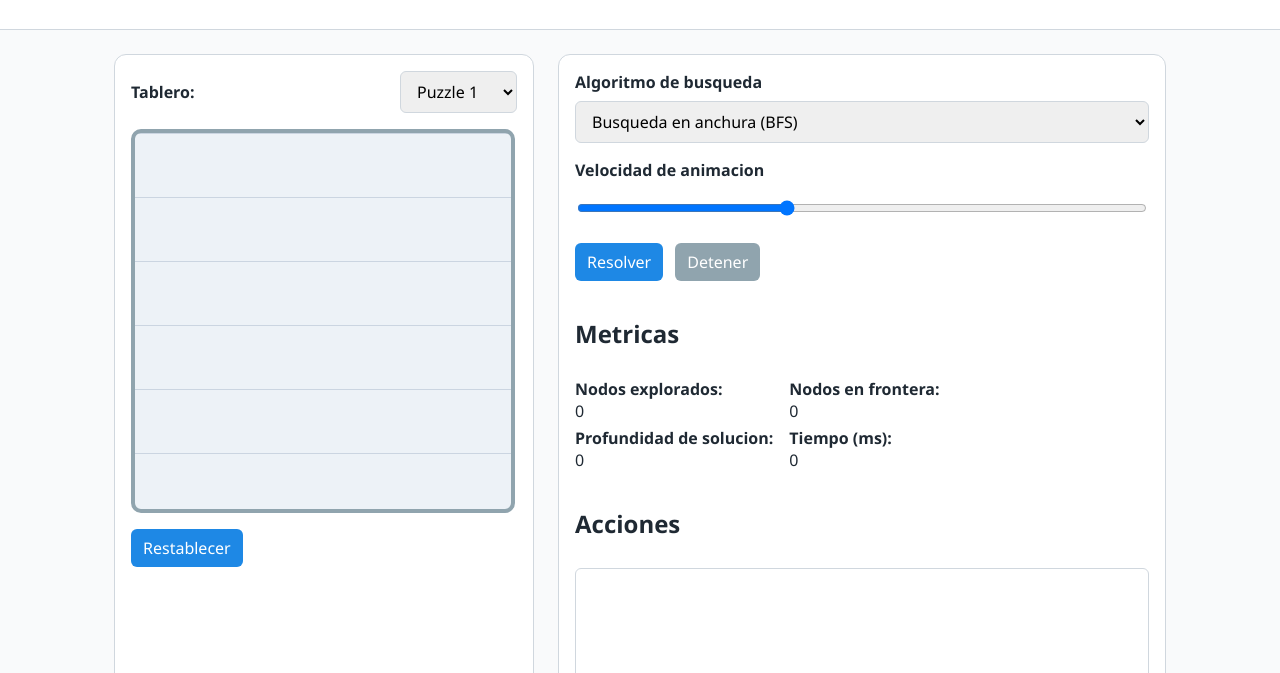
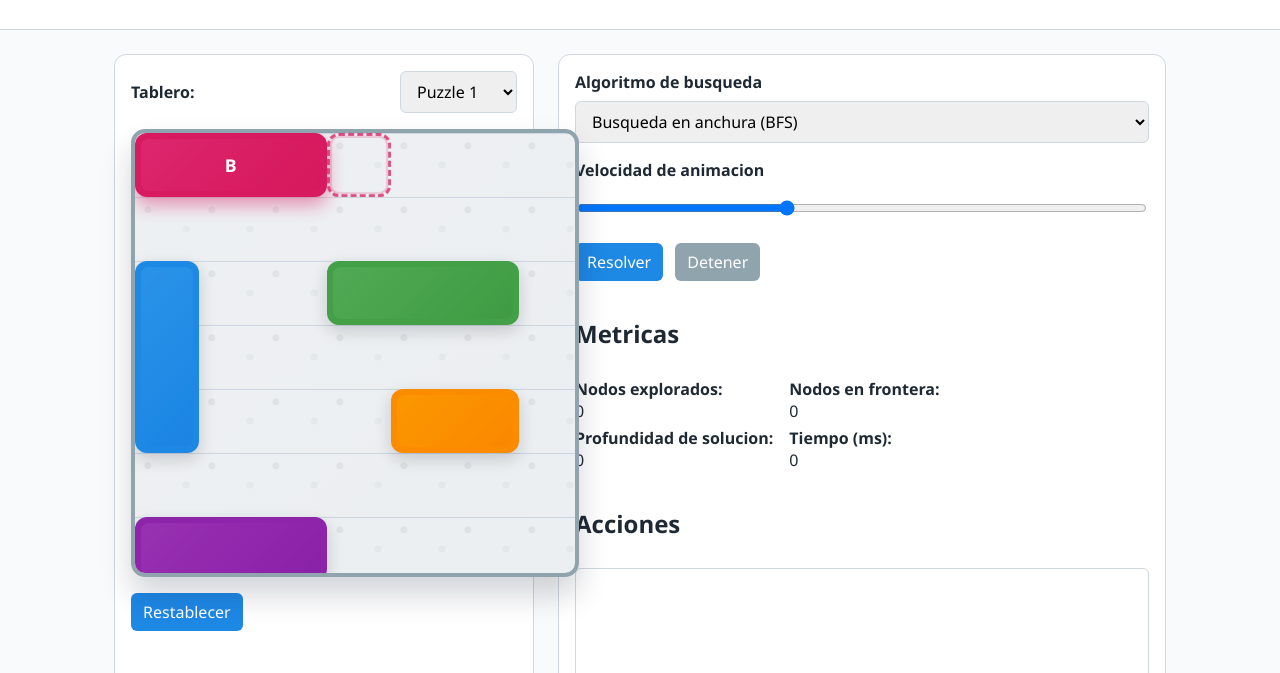
Before and after one commit to JiCorrales/traffic-jam-solver, a plain HTML site: page src/index.html in a window 1280 px wide. Shown: the part 127-800 px from the top of the page. Drawn offline with Linux system fonts and the light colour scheme; no server answers.

Commit message:
Connect puzzle loading with full board rendering and visual refresh
Linked the puzzle selection system to a new board renderer that parses each puzzle file, detects vehicle orientation, highlights the target car, and marks the exit position (src/scripts/boardRenderer.js).
Implemented a complete parsing to rendering to event pipeline with cached puzzle and board data (src/scripts/main.js, src/scripts/boardRenderer.js), where puzzle:selected now exposes both { puzzle, board } for other components to react.
Enhanced visuals with a concrete-style texture, smooth transitions, and color-coded vehicles based on the defined palette (assets/styles.css).
The board now dynamically resizes to fit each puzzle layout for a consistent and polished display.

```diff
--- a/assets/styles.css
+++ b/assets/styles.css
@@ -1,12 +1,19 @@
 :root {
     --board-size: 6;
+    --board-rows: var(--board-size);
+    --board-columns: var(--board-size);
     --cell-size: 64px;
     --bg-color: #f9fafb;
     --primary-color: #1e88e5;
     --accent-color: #d81b60;
+    --goal-color: #d81b60;
     --text-color: #1f2933;
     --border-color: #d0d7de;
-    --vehicle-colors: #1e88e5,#43a047,#fb8c00,#8e24aa,#00acc1,#f4511e,#5e35b1,#3949ab;
+    --board-base: #eceff1;
+    --board-grid: #cbd5e1;
+    --board-speck-1: rgba(55, 71, 79, 0.08);
+    --board-speck-2: rgba(84, 110, 122, 0.06);
+    --vehicle-colors: #1e88e5,#43a047,#fb8c00,#8e24aa,#00acc1,#f4511e,#3949ab,#d81b60;
 }
 
 * {
@@ -67,42 +74,107 @@ body {
 
 .board {
     position: relative;
-    width: calc(var(--cell-size) * var(--board-size));
-    height: calc(var(--cell-size) * var(--board-size));
-    background: repeating-linear-gradient(0deg, #edf2f7, #edf2f7 calc(var(--cell-size) - 1px), #cbd5e1 calc(var(--cell-size) - 1px), #cbd5e1 var(--cell-size)),
-        repeating-linear-gradient(90deg, #edf2f7, #edf2f7 calc(var(--cell-size) - 1px), #cbd5e1 calc(var(--cell-size) - 1px), #cbd5e1 var(--cell-size));
+    width: calc(var(--cell-size) * var(--board-columns, var(--board-size)));
+    height: calc(var(--cell-size) * var(--board-rows, var(--board-size)));
+    background:
+        radial-gradient(circle at 20% 20%, var(--board-speck-1) 0 3px, transparent 4px),
+        radial-gradient(circle at 80% 50%, var(--board-speck-2) 0 3px, transparent 4px),
+        repeating-linear-gradient(0deg, var(--board-base), var(--board-base) calc(var(--cell-size) - 1px), var(--board-grid) calc(var(--cell-size) - 1px), var(--board-grid) var(--cell-size)),
+        repeating-linear-gradient(90deg, var(--board-base), var(--board-base) calc(var(--cell-size) - 1px), var(--board-grid) calc(var(--cell-size) - 1px), var(--board-grid) var(--cell-size));
     background-size: var(--cell-size) var(--cell-size);
-    border-radius: 10px;
+    border-radius: 14px;
     border: 4px solid #90a4ae;
     overflow: hidden;
+    box-shadow: 0 18px 30px rgba(15, 23, 42, 0.18);
+}
+
+.board::before {
+    content: "";
+    position: absolute;
+    inset: 0;
+    background: linear-gradient(135deg, rgba(255, 255, 255, 0.08), rgba(255, 255, 255, 0));
+    pointer-events: none;
 }
 
 .board::after {
     content: "Salida";
     position: absolute;
     top: calc(var(--cell-size) * 2);
-    right: -68px;
-    width: 60px;
+    right: -72px;
+    width: 64px;
     text-align: center;
     font-size: 0.75rem;
-    color: #546e7a;
+    color: #455a64;
+    font-weight: 600;
+    letter-spacing: 0.5px;
+    text-transform: uppercase;
+}
+
+.exit-marker {
+    position: absolute;
+    width: var(--cell-size);
+    height: var(--cell-size);
+    border: 3px dashed var(--accent-color);
+    border-radius: 12px;
+    box-shadow: inset 0 0 0 2px rgba(216, 27, 96, 0.25);
+    animation: exitPulse 2.4s ease-in-out infinite;
+    pointer-events: none;
+    z-index: 1;
+}
+
+@keyframes exitPulse {
+    0%,
+    100% {
+        opacity: 0.75;
+        transform: scale(1);
+    }
+    50% {
+        opacity: 1;
+        transform: scale(1.05);
+    }
 }
 
 .vehicle {
     position: absolute;
-    border-radius: 8px;
+    border-radius: 12px;
     color: #fff;
     display: flex;
     align-items: center;
     justify-content: center;
     font-weight: 600;
     letter-spacing: 0.5px;
-    box-shadow: 0 4px 12px rgba(15, 23, 42, 0.15);
-    transition: transform 0.2s ease-in-out;
+    box-shadow: 0 6px 16px rgba(15, 23, 42, 0.18);
+    transition:
+        left 0.3s ease,
+        top 0.3s ease,
+        transform 0.3s ease;
+    will-change: left, top;
+    z-index: 2;
+}
+
+.vehicle::after {
+    content: "";
+    position: absolute;
+    inset: 6px;
+    border-radius: 8px;
+    background: linear-gradient(135deg, rgba(255, 255, 255, 0.22), rgba(0, 0, 0, 0.08));
+    pointer-events: none;
+    mix-blend-mode: soft-light;
 }
 
 .vehicle.goal {
-    background-color: var(--accent-color);
+    background-color: var(--goal-color);
+    box-shadow: 0 8px 18px rgba(216, 27, 96, 0.45);
+}
+
+.vehicle-label {
+    position: relative;
+    z-index: 2;
+    font-size: 1.1rem;
+}
+
+.vehicle[data-vehicle-role="obstacle"] .vehicle-label {
+    opacity: 0.85;
 }
 
 .control-group,
@@ -176,6 +248,11 @@ textarea {
     min-height: 1.5rem;
 }
 
+.status-error {
+    color: #d32f2f;
+    font-weight: 600;
+}
+
 @media (max-width: 920px) {
     .layout {
         grid-template-columns: 1fr;
--- /dev/null
+++ b/src/scripts/boardRenderer.js
@@ -0,0 +1,324 @@
+const HORIZONTAL_TOKENS = new Set(['-', '>', 'B']);
+const VERTICAL_TOKENS = new Set(['|', 'v', 'B']);
+const EMPTY_TOKEN = '.';
+
+const VEHICLE_COLORS = [
+    '#1E88E5',
+    '#43A047',
+    '#FB8C00',
+    '#8E24AA',
+    '#00ACC1',
+    '#F4511E',
+    '#3949AB',
+];
+
+const GOAL_COLOR = '#D81B60';
+
+const createGrid = (rows) =>
+    rows.map((line) =>
+        line
+            .trim()
+            .split(/\s+/)
+            .filter((token) => token.length > 0),
+    );
+
+const isInsideGrid = (grid, row, col) =>
+    row >= 0 && row < grid.length && col >= 0 && col < grid[row].length;
+
+const keyFromPosition = (row, col) => `${row}:${col}`;
+
+const determineOrientation = (grid, row, col) => {
+    const token = grid[row][col];
+
+    if (VERTICAL_TOKENS.has(token) && !HORIZONTAL_TOKENS.has(token)) {
+        return 'vertical';
+    }
+
+    if (HORIZONTAL_TOKENS.has(token) && !VERTICAL_TOKENS.has(token)) {
+        return 'horizontal';
+    }
+
+    const horizontalNeighbor =
+        (isInsideGrid(grid, row, col - 1) && HORIZONTAL_TOKENS.has(grid[row][col - 1])) ||
+        (isInsideGrid(grid, row, col + 1) && HORIZONTAL_TOKENS.has(grid[row][col + 1]));
+
+    if (horizontalNeighbor) {
+        return 'horizontal';
+    }
+
+    const verticalNeighbor =
+        (isInsideGrid(grid, row - 1, col) && VERTICAL_TOKENS.has(grid[row - 1][col])) ||
+        (isInsideGrid(grid, row + 1, col) && VERTICAL_TOKENS.has(grid[row + 1][col]));
+
+    if (verticalNeighbor) {
+        return 'vertical';
+    }
+
+    return 'single';
+};
+
+const collectHorizontalVehicle = (grid, visited, row, col) => {
+    let startCol = col;
+    let endCol = col;
+
+    while (isInsideGrid(grid, row, startCol - 1) && HORIZONTAL_TOKENS.has(grid[row][startCol - 1])) {
+        startCol -= 1;
+    }
+
+    while (isInsideGrid(grid, row, endCol + 1) && HORIZONTAL_TOKENS.has(grid[row][endCol + 1])) {
+        endCol += 1;
+    }
+
+    const cells = [];
+
+    for (let current = startCol; current <= endCol; current += 1) {
+        visited.add(keyFromPosition(row, current));
+        cells.push({ row, col: current, token: grid[row][current] });
+    }
+
+    return cells;
+};
+
+const collectVerticalVehicle = (grid, visited, row, col) => {
+    let startRow = row;
+    let endRow = row;
+
+    while (isInsideGrid(grid, startRow - 1, col) && VERTICAL_TOKENS.has(grid[startRow - 1][col])) {
+        startRow -= 1;
+    }
+
+    while (isInsideGrid(grid, endRow + 1, col) && VERTICAL_TOKENS.has(grid[endRow + 1][col])) {
+        endRow += 1;
+    }
+
+    const cells = [];
+
+    for (let current = startRow; current <= endRow; current += 1) {
+        visited.add(keyFromPosition(current, col));
+        cells.push({ row: current, col, token: grid[current][col] });
+    }
+
+    return cells;
+};
+
+const collectVehicle = (grid, visited, row, col) => {
+    const orientation = determineOrientation(grid, row, col);
+
+    if (orientation === 'horizontal') {
+        return {
+            orientation,
+            cells: collectHorizontalVehicle(grid, visited, row, col),
+        };
+    }
+
+    if (orientation === 'vertical') {
+        return {
+            orientation,
+            cells: collectVerticalVehicle(grid, visited, row, col),
+        };
+    }
+
+    visited.add(keyFromPosition(row, col));
+    return {
+        orientation: 'single',
+        cells: [{ row, col, token: grid[row][col] }],
+    };
+};
+
+const parseExit = (line) => {
+    const [, coordinates] = line.split(':');
+
+    if (!coordinates) {
+        throw new Error('Formato de salida invalido en el puzzle.');
+    }
+
+    const [rowText, colText] = coordinates.split(',').map((value) => value.trim());
+    const row = Number.parseInt(rowText, 10);
+    const col = Number.parseInt(colText, 10);
+
+    if (Number.isNaN(row) || Number.isNaN(col)) {
+        throw new Error('Coordenadas de salida invalidas en el puzzle.');
+    }
+
+    return { row, col };
+};
+
+const assignVehicleColors = (vehicles) => {
+    let colorIndex = 0;
+
+    return vehicles.map((vehicle) => {
+        const isGoal = vehicle.cells.some((cell) => cell.token === 'B');
+        const color = isGoal ? GOAL_COLOR : VEHICLE_COLORS[colorIndex % VEHICLE_COLORS.length];
+        const name = isGoal ? 'Carro objetivo' : `Vehiculo ${colorIndex + 1}`;
+
+        if (!isGoal) {
+            colorIndex += 1;
+        }
+
+        return {
+            ...vehicle,
+            isGoal,
+            color,
+            name,
+        };
+    });
+};
+
+const buildVehicles = (grid) => {
+    const vehicles = [];
+    const visited = new Set();
+
+    for (let row = 0; row < grid.length; row += 1) {
+        for (let col = 0; col < grid[row].length; col += 1) {
+            const token = grid[row][col];
+            if (token === EMPTY_TOKEN || visited.has(keyFromPosition(row, col))) {
+                continue;
+            }
+
+            const vehicle = collectVehicle(grid, visited, row, col);
+            if (vehicle.cells.length > 0) {
+                vehicles.push({
+                    ...vehicle,
+                    length: vehicle.cells.length,
+                });
+            }
+        }
+    }
+
+    return assignVehicleColors(vehicles);
+};
+
+const parsePuzzle = (puzzleText) => {
+    const rawLines = puzzleText
+        .split(/\r?\n/)
+        .map((line) => line.trimEnd())
+        .filter((line) => line.length > 0);
+
+    if (!rawLines.length) {
+        throw new Error('El puzzle esta vacio.');
+    }
+
+    const exitIndex = rawLines.findIndex((line) => /^Salida\s*:/i.test(line));
+
+    if (exitIndex === -1) {
+        throw new Error('No se encontro la linea de salida en el puzzle.');
+    }
+
+    const boardLines = rawLines.slice(0, exitIndex);
+    const exitLine = rawLines[exitIndex];
+
+    if (!boardLines.length) {
+        throw new Error('El puzzle no contiene una representacion de tablero.');
+    }
+
+    const grid = createGrid(boardLines);
+    const exit = parseExit(exitLine);
+    const vehicles = buildVehicles(grid);
+
+    return {
+        grid,
+        rows: grid.length,
+        columns: grid[0]?.length ?? 0,
+        exit,
+        vehicles,
+    };
+};
+
+const ensureBoardElement = (boardElement) => {
+    if (!(boardElement instanceof HTMLElement)) {
+        throw new Error('El elemento del tablero no es valido.');
+    }
+};
+
+const updateBoardSizeStyles = (boardElement, rows, columns) => {
+    ensureBoardElement(boardElement);
+    boardElement.style.setProperty('--board-rows', rows);
+    boardElement.style.setProperty('--board-columns', columns);
+    document.documentElement.style.setProperty('--board-size', Math.max(rows, columns));
+};
+
+const clearBoard = (boardElement) => {
+    ensureBoardElement(boardElement);
+    boardElement.replaceChildren();
+};
+
+const createVehicleElement = (vehicle) => {
+    const element = document.createElement('div');
+    element.classList.add('vehicle');
+    if (vehicle.isGoal) {
+        element.classList.add('goal');
+    }
+
+    element.style.setProperty('--vehicle-length', vehicle.length);
+    element.style.setProperty('--vehicle-color', vehicle.color);
+    element.style.backgroundColor = vehicle.color;
+    element.dataset.orientation = vehicle.orientation;
+    element.dataset.length = String(vehicle.length);
+    element.dataset.name = vehicle.name;
+
+    if (!vehicle.isGoal) {
+        element.dataset.vehicleRole = 'obstacle';
+    } else {
+        element.dataset.vehicleRole = 'goal';
+    }
+
+    const label = document.createElement('span');
+    label.classList.add('vehicle-label');
+    label.textContent = vehicle.isGoal ? 'B' : '';
+    element.appendChild(label);
+
+    return element;
+};
+
+const positionVehicleElement = (element, vehicle) => {
+    const top = Math.min(...vehicle.cells.map((cell) => cell.row));
+    const left = Math.min(...vehicle.cells.map((cell) => cell.col));
+    const height = vehicle.orientation === 'vertical' ? vehicle.length : 1;
+    const width = vehicle.orientation === 'horizontal' ? vehicle.length : 1;
+
+    element.style.top = `calc(var(--cell-size) * ${top})`;
+    element.style.left = `calc(var(--cell-size) * ${left})`;
+    element.style.width = `calc(var(--cell-size) * ${width})`;
+    element.style.height = `calc(var(--cell-size) * ${height})`;
+    element.setAttribute('aria-label', `${vehicle.name}. Posicion ${top}, ${left}`);
+    element.dataset.row = String(top);
+    element.dataset.col = String(left);
+};
+
+const createExitMarker = (exit) => {
+    const element = document.createElement('div');
+    element.classList.add('exit-marker');
+    element.style.top = `calc(var(--cell-size) * ${exit.row})`;
+    element.style.left = `calc(var(--cell-size) * ${exit.col})`;
+    element.setAttribute('aria-hidden', 'true');
+    return element;
+};
+
+const renderBoard = (boardElement, boardData) => {
+    ensureBoardElement(boardElement);
+    clearBoard(boardElement);
+
+    updateBoardSizeStyles(boardElement, boardData.rows, boardData.columns);
+
+    boardElement.dataset.rows = String(boardData.rows);
+    boardElement.dataset.columns = String(boardData.columns);
+    boardElement.setAttribute(
+        'aria-label',
+        `Tablero ${boardData.rows} por ${boardData.columns} con ${boardData.vehicles.length} vehiculos`,
+    );
+
+    const exitMarker = createExitMarker(boardData.exit);
+    boardElement.appendChild(exitMarker);
+
+    boardData.vehicles.forEach((vehicle) => {
+        const vehicleElement = createVehicleElement(vehicle);
+        positionVehicleElement(vehicleElement, vehicle);
+        boardElement.appendChild(vehicleElement);
+    });
+};
+
+/**
+ * @typedef {ReturnType<typeof parsePuzzle>} ParsedBoard
+ */
+
+export { parsePuzzle, renderBoard, clearBoard };
--- a/src/scripts/main.js
+++ b/src/scripts/main.js
@@ -1,20 +1,13 @@
-/**
- * @fileoverview
- * Módulo principal para la gestión y carga de puzzles desde la interfaz de usuario.
- * Este script se encarga de:
- *  - Descubrir automáticamente los puzzles disponibles.
- *  - Poblar el menú desplegable con los puzzles encontrados.
- *  - Manejar la selección del usuario y despachar el evento `puzzle:selected`.
- *  - Mostrar mensajes de estado y error en la interfaz.
- *
- * @module ui/puzzleSelector
- */
-
 import {
     discoverPuzzles,
     fetchPuzzle,
     PuzzleNotFoundError,
 } from './puzzleLoader.js';
+import {
+    parsePuzzle,
+    renderBoard,
+    clearBoard,
+} from './boardRenderer.js';
 
 /** @type {HTMLSelectElement|null} */
 const puzzleSelect = document.getElementById('puzzle-select');
@@ -22,19 +15,26 @@ const puzzleSelect = document.getElementById('puzzle-select');
 /** @type {HTMLElement|null} */
 const statusMessage = document.getElementById('status-message');
 
+/** @type {HTMLElement|null} */
+const boardElement = document.getElementById('board');
+
 /**
- * Caché local de puzzles ya cargados.
+ * Cache local de puzzles ya cargados.
  * @type {Map<number, import('./puzzleLoader.js').PuzzleData>}
- * @private
  */
 const loadedPuzzles = new Map();
 
 /**
+ * Cache de tableros parseados listos para renderizar.
+ * @type {Map<number, import('./boardRenderer.js').ParsedBoard>}
+ */
+const parsedBoards = new Map();
+
+/**
  * Actualiza el mensaje de estado visible en la interfaz.
  *
- * @param {string} message - Texto a mostrar en el área de estado.
- * @param {{ isError?: boolean }} [options={}] - Opciones de visualización.
- * @param {boolean} [options.isError=false] - Si el mensaje representa un error (añade la clase `status-error`).
+ * @param {string} message - Texto a mostrar en el area de estado.
+ * @param {{ isError?: boolean }} [options={}] - Opciones de visualizacion.
  */
 const setStatus = (message, { isError = false } = {}) => {
     if (!statusMessage) {
@@ -46,11 +46,14 @@ const setStatus = (message, { isError = false } = {}) => {
 };
 
 /**
- * Agrega una opción al menú desplegable de puzzles.
+ * Agrega una opcion al menu desplegable de puzzles.
  *
  * @param {{ id: number|string, name: string }} puzzle - Puzzle con identificador y nombre descriptivo.
  */
 const addPuzzleOption = ({ id, name }) => {
+    if (!puzzleSelect) {
+        return;
+    }
     const option = document.createElement('option');
     option.value = String(id);
     option.textContent = name;
@@ -58,8 +61,31 @@ const addPuzzleOption = ({ id, name }) => {
 };
 
 /**
- * Manejador del evento de selección de puzzle.
- * Carga el puzzle seleccionado, lo guarda en caché y despacha el evento `puzzle:selected`.
+ * Toma los datos brutos del puzzle, los transforma en un tablero y lo renderiza.
+ *
+ * @param {number} puzzleId - Identificador numerico del puzzle.
+ * @param {import('./puzzleLoader.js').PuzzleData} puzzle - Datos cargados del puzzle.
+ * @returns {import('./boardRenderer.js').ParsedBoard|null}
+ */
+const parseAndRenderPuzzle = (puzzleId, puzzle) => {
+    if (!boardElement) {
+        console.warn('No se encontro el contenedor del tablero.');
+        return null;
+    }
+
+    if (!parsedBoards.has(puzzleId)) {
+        const parsed = parsePuzzle(puzzle.content);
+        parsedBoards.set(puzzleId, parsed);
+    }
+
+    const boardData = parsedBoards.get(puzzleId);
+    renderBoard(boardElement, boardData);
+    return boardData;
+};
+
+/**
+ * Manejador del evento de seleccion de puzzle.
+ * Carga el puzzle seleccionado, lo guarda en cache, lo parsea y despacha el evento `puzzle:selected`.
  *
  * @async
  * @param {Event} event - Evento `change` proveniente del elemento `<select>`.
@@ -75,40 +101,49 @@ const handlePuzzleSelection = async (event) => {
         const puzzle = await fetchPuzzle(selectedId);
         loadedPuzzles.set(selectedId, puzzle);
 
-    /**
-     * Evento personalizado emitido cuando un puzzle se ha cargado correctamente.
-     * @event puzzle:selected
-     * @type {CustomEvent}
-     * @property {import('./puzzleLoader.js').PuzzleData} detail - Datos del puzzle cargado.
-     */
+        const boardData = parseAndRenderPuzzle(selectedId, puzzle);
+
+        if (!boardData) {
+            setStatus('No fue posible renderizar el puzzle seleccionado.', {
+                isError: true,
+            });
+            return;
+        }
+
         const selectionEvent = new CustomEvent('puzzle:selected', {
-      detail: puzzle,
+            detail: {
+                puzzle,
+                board: boardData,
+            },
         });
         document.dispatchEvent(selectionEvent);
 
-    setStatus(`Puzzle "${puzzle.name}" listo para usarse.`);
+        setStatus(`Puzzle "${puzzle.name}" listo y renderizado.`);
     } catch (error) {
         console.error('No se pudo cargar el puzzle seleccionado:', error);
+        if (boardElement) {
+            clearBoard(boardElement);
+        }
         const isKnown = error instanceof PuzzleNotFoundError;
         setStatus(
             isKnown
-        ? 'El puzzle seleccionado no está disponible.'
-        : 'Ocurrió un error al cargar el puzzle.',
+                ? 'El puzzle seleccionado no esta disponible.'
+                : 'Ocurrio un error al cargar el puzzle.',
             { isError: true },
         );
     }
 };
 
 /**
- * Descubre los puzzles disponibles, los carga en memoria y llena el menú desplegable.
- * Si encuentra al menos uno, selecciona automáticamente el primero.
+ * Descubre los puzzles disponibles, los carga en memoria y llena el menu desplegable.
+ * Si encuentra al menos uno, selecciona automaticamente el primero.
  *
  * @async
  * @returns {Promise<void>}
  */
 const initializePuzzles = async () => {
     if (!puzzleSelect) {
-    console.warn('No se encontró el elemento select de puzzles.');
+        console.warn('No se encontro el elemento select de puzzles.');
         return;
     }
 
@@ -134,11 +169,8 @@ const initializePuzzles = async () => {
         puzzleSelect.disabled = false;
         puzzleSelect.value = String(puzzles[0].id);
 
-    // Disparar un cambio inicial para cargar el primer puzzle automáticamente
         const initialEvent = new Event('change');
         puzzleSelect.dispatchEvent(initialEvent);
-
-    setStatus('Seleccione un puzzle para comenzar.');
     } catch (error) {
         console.error('Error al descubrir puzzles disponibles:', error);
         setStatus(
@@ -150,7 +182,6 @@ const initializePuzzles = async () => {
 
 /**
  * Inicializa los eventos y carga los puzzles al cargar el documento.
- * Escucha el evento `DOMContentLoaded` y ejecuta la configuración inicial.
  */
 document.addEventListener('DOMContentLoaded', () => {
     puzzleSelect?.addEventListener('change', handlePuzzleSelection);
```
Also changed, not shown: src/scripts/puzzleLoader.js (+19 -44 lines). Lines whose indentation alone changed are shown as unchanged.
